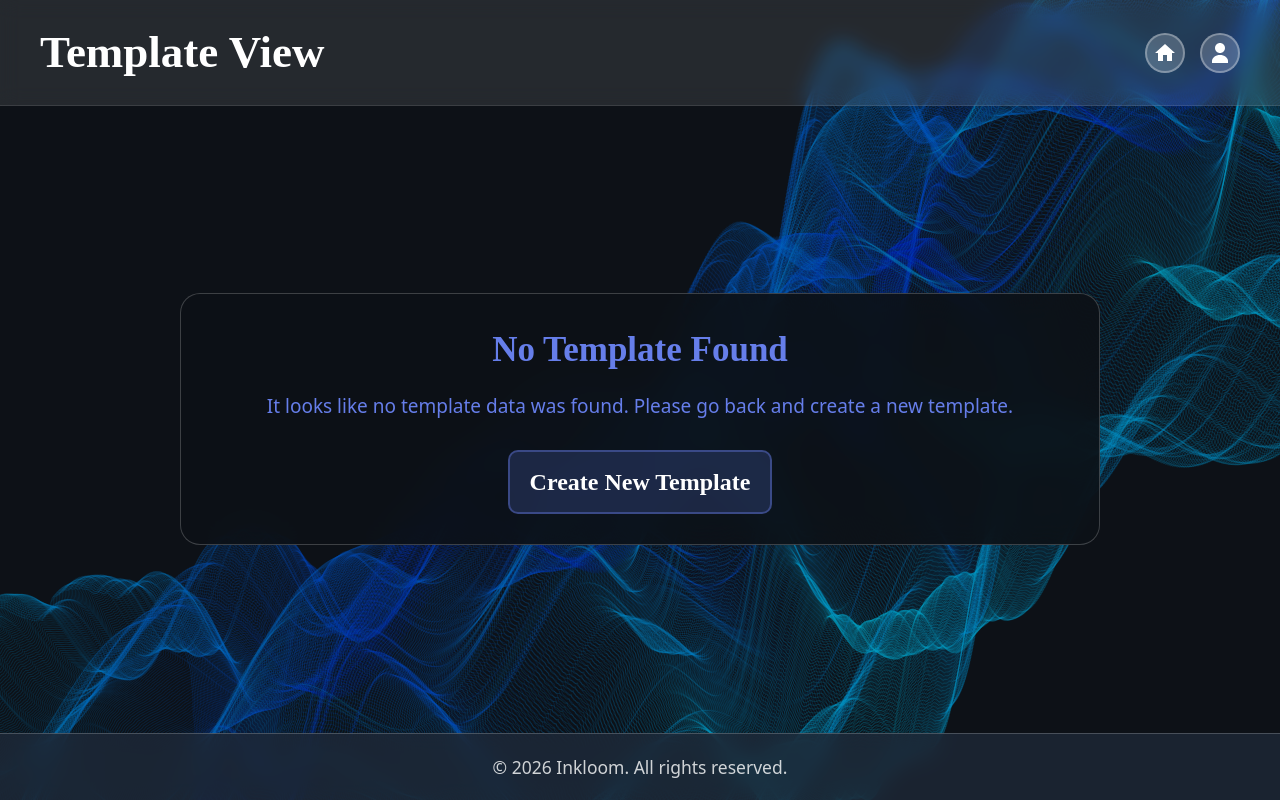
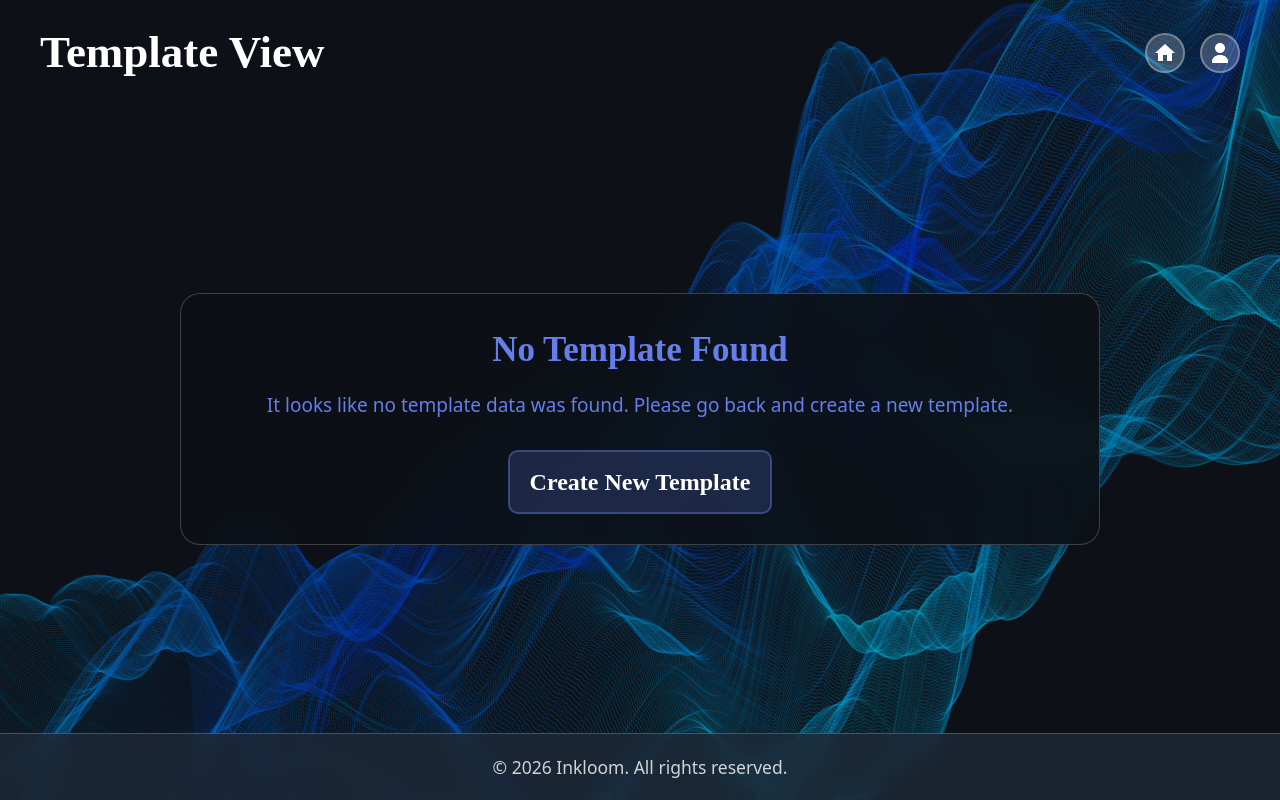
Before and after one commit to alisabondar/inkloom, a Next.js app: page /template-view in a window 1280 px wide. Built offline with nearby package versions, Linux system fonts and the light colour scheme; a web font is replaced by a local one.

Commit message:
fix template fetching bug

```diff
--- a/src/app/api/save-template/route.ts
+++ b/src/app/api/save-template/route.ts
@@ -1,6 +1,7 @@
 import { NextRequest, NextResponse } from 'next/server';
 import { supabaseAdmin, Template, TemplateInsert } from '@/lib/supabase';
 import { DEFAULT_USER_ID } from '@/constants';
+import { ensureTemplateImageSignedUrl } from '@/lib/storage';
 
 export async function POST(req: NextRequest) {
   try {
@@ -44,9 +45,11 @@ export async function POST(req: NextRequest) {
       return NextResponse.json({ error: 'Failed to save template to database' }, { status: 500 });
     }
 
+    const templateWithSignedUrl = await ensureTemplateImageSignedUrl(data as Template);
+
     return NextResponse.json({
       success: true,
-      template: data
+      template: templateWithSignedUrl
     }, { status: 201 });
 
   } catch (error) {
--- a/src/app/template-view/page.tsx
+++ b/src/app/template-view/page.tsx
@@ -25,11 +25,22 @@ function TemplateViewContent() {
         const parsed = JSON.parse(cached) as Template;
         setTemplateData(parsed);
         sessionStorage.removeItem(`template-${id}`);
+
+        // If the cached image is already a Supabase signed URL, we can render immediately.
+        // Otherwise, fall through to `/api/get-template` to ensure the image is signed.
+        const img = parsed.image_url;
+        const looksLikeSignedSupabaseUrl =
+          typeof img === 'string' &&
+          img.includes('/storage/v1/object/sign/') &&
+          img.includes('/templates/');
+
+        if (looksLikeSignedSupabaseUrl) {
+          setIsLoading(false);
+          return;
+        }
       } catch {
         // Fall through to fetch
       }
-      setIsLoading(false);
-      return;
     }
 
     const fetchTemplate = async () => {
--- a/src/components/common/Header.module.css
+++ b/src/components/common/Header.module.css
@@ -4,6 +4,16 @@
   border-bottom: 1px solid var(--header-border-color);
   padding: 1.5rem 2rem;
   backdrop-filter: blur(10px);
+  position: relative;
+  z-index: 10;
+}
+
+.headerOverlay {
+  /* Keep layout elements but remove the visible "header bar" chrome */
+  background-color: transparent;
+  border-bottom: none;
+  backdrop-filter: none;
+  padding: 1.5rem 2rem;
   position: relative;
   z-index: 10;
 }
--- a/src/components/common/Header.tsx
+++ b/src/components/common/Header.tsx
@@ -11,6 +11,8 @@ export const Header = () => {
   const pathname = usePathname();
   const { user } = useAuth();
   const [isAuthModalOpen, setIsAuthModalOpen] = useState(false);
+
+  const isTemplateView = pathname?.includes('template-view');
 
   const getTitle = () => {
     if (pathname === "/" || pathname === "") return "Inkloom";
@@ -34,7 +36,7 @@ export const Header = () => {
 
   return (
     <>
-      <header className={`${styles.header} ${styles.headerDark}`}>
+      <header className={isTemplateView ? styles.headerOverlay : `${styles.header} ${styles.headerDark}`}>
         <div className={styles.headerContent}>
           <h1 className={`${styles.headerTitle} ${styles.headerTitleDark}`}>
             {title}
```
